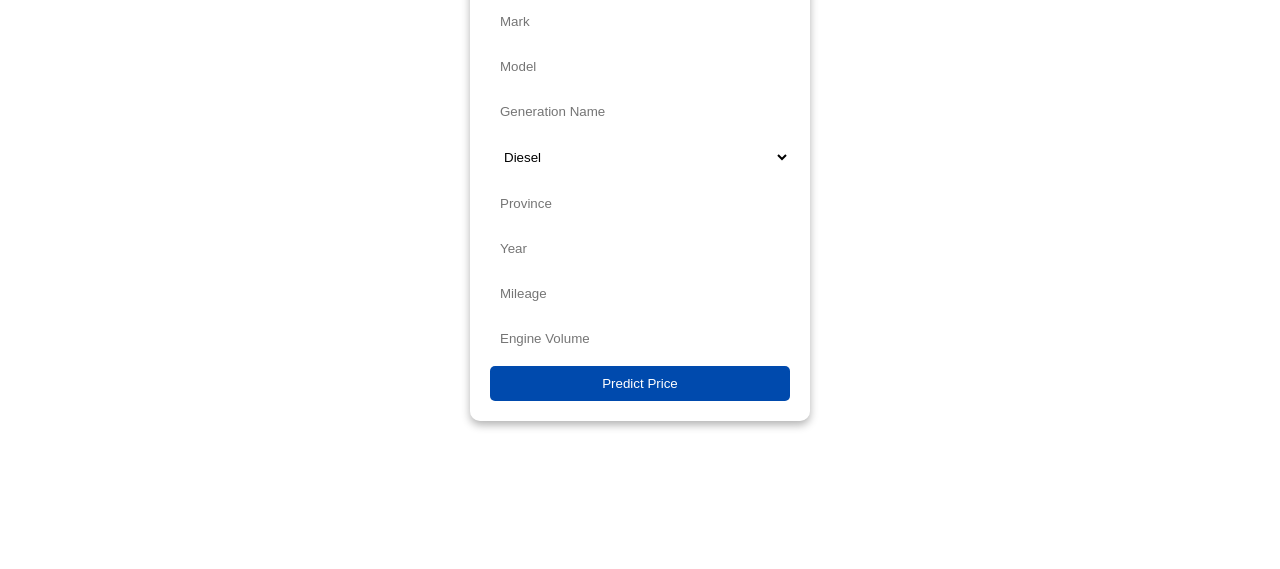
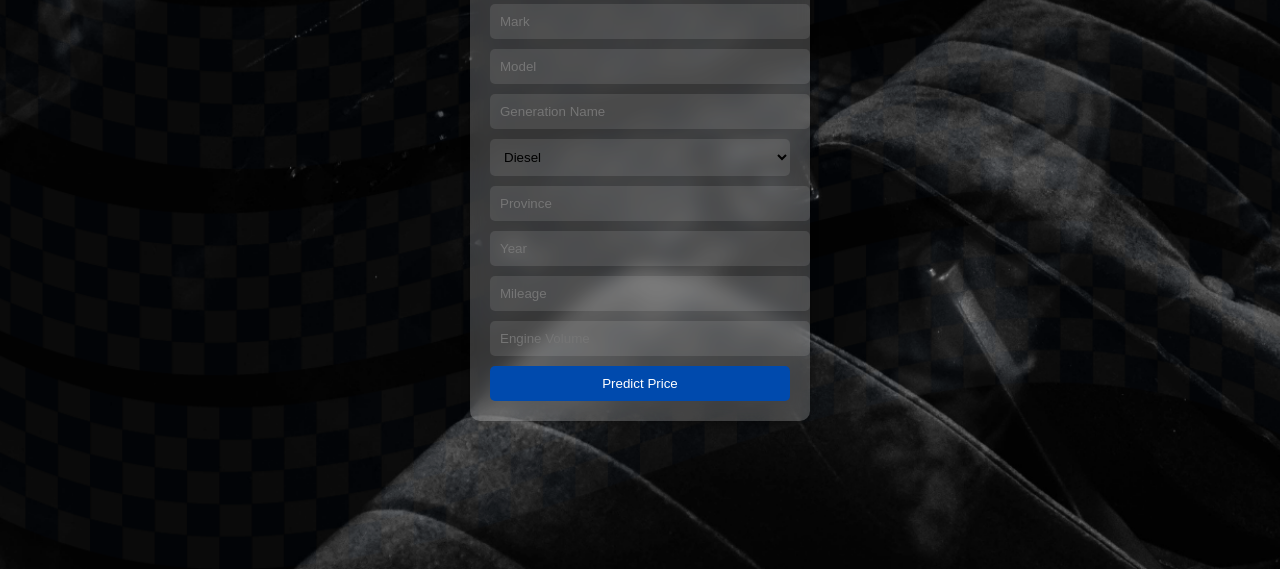
Before and after one commit to Wolle-Leul/Car-Resell-Price-Prediction-UI, a plain HTML site: page index.html in a window 1280 px wide. Shown: the part 231-800 px from the top of the page. Drawn offline with Linux system fonts and the light colour scheme; the site is published under a folder, as on GitHub Pages, so addresses that start at the root find nothing.

Commit message:
Update index.html

```diff
--- a/index.html
+++ b/index.html
@@ -57,7 +57,7 @@
         body {
             margin: 0;
             padding: 0;
-            background: url('/static/c1.png') center/cover no-repeat;
+            background: url('./static/c1.png') center/cover no-repeat;
             height: 100vh;
             overflow: hidden;
             display: flex;
```
